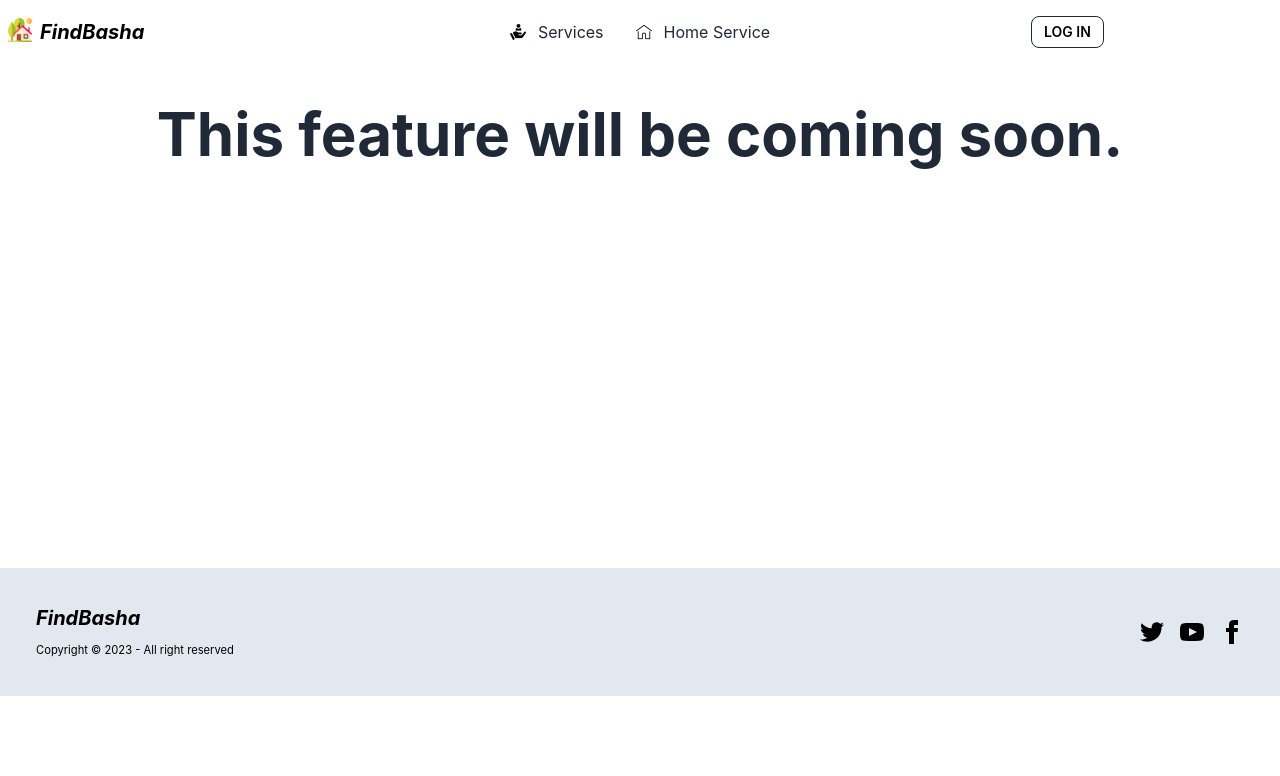
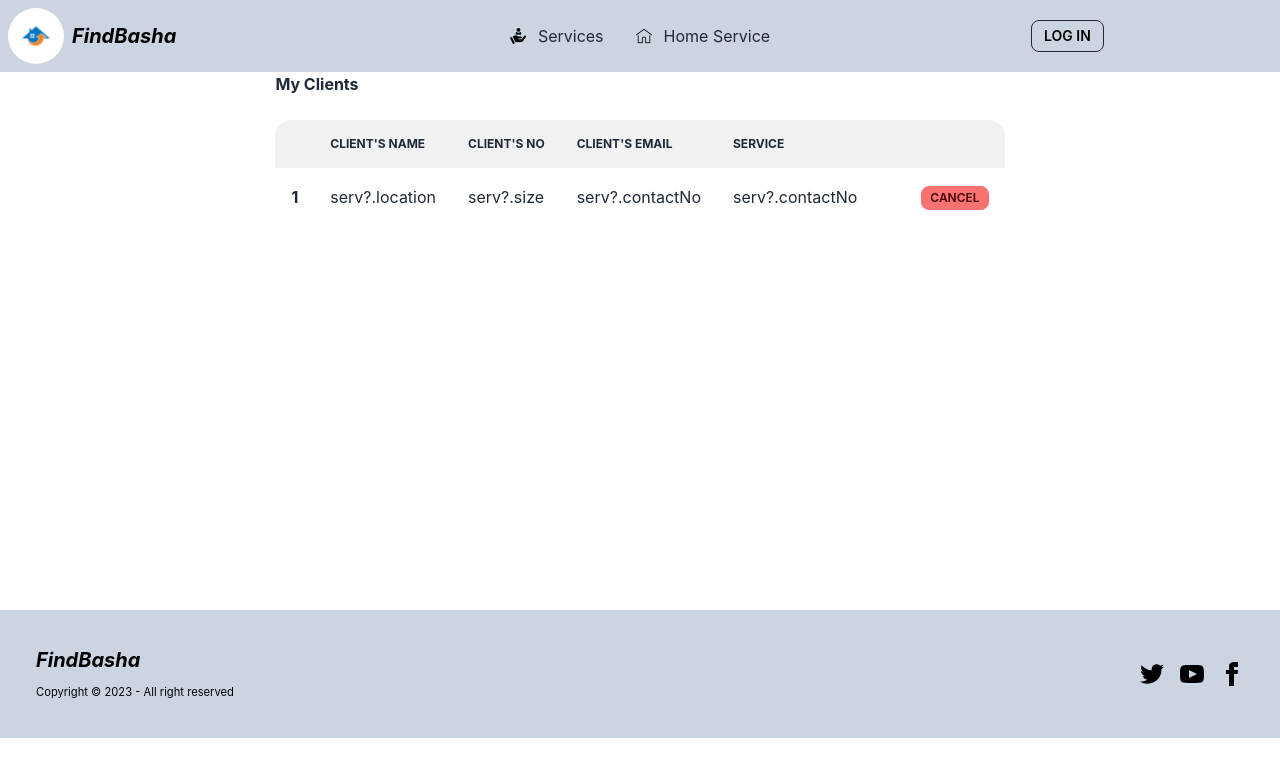
Before and after one commit to 2ndjoy/newBashaVara-main, a React (Create React App) app: page /myclients in a window 1280 px wide. Shown: the top 776 px of the page. Built offline with nearby package versions, Linux system fonts and the light colour scheme; no server answers.

Commit message:
design fixed

```diff
--- a/src/Components/DashBoard/MyClients.js
+++ b/src/Components/DashBoard/MyClients.js
@@ -2,8 +2,43 @@ import React from "react";
 
 const MyClients = () => {
   return (
-    <div className="text-center text-6xl font-bold py-5 my-5">
-      This feature will be coming soon.
+    <div className="flex justify-center">
+      <div className="">
+        <b>My Clients</b>
+        <br />
+        <br />
+        <div className="overflow-x-auto">
+          <table className="table table-zebra">
+            {/* head */}
+            <thead>
+              <tr>
+                <th></th>
+                <th>Client's name</th>
+                <th>Client's no</th>
+                <th>Client's email</th>
+                <th>Service</th>
+                <th></th>
+                <th></th>
+              </tr>
+            </thead>
+            <tbody>
+              {/* row 1 */}
+
+              <tr>
+                <th>1</th>
+                <td>{"serv?.location"}</td>
+                <td>{"serv?.size"}</td>
+                <td>{"serv?.contactNo"}</td>
+                <td>{"serv?.contactNo"}</td>
+                <td></td>
+                <td>
+                  <button className="btn btn-error btn-xs">Cancel</button>
+                </td>
+              </tr>
+            </tbody>
+          </table>
+        </div>
+      </div>
     </div>
   );
 };
--- a/src/Components/FilterBox/FilterBox.js
+++ b/src/Components/FilterBox/FilterBox.js
@@ -114,9 +114,9 @@ function FilterBox() {
         {loading ? (
           <p>Loading....</p>
         ) : dataa.length === 0 ? (
-          <p>
-            No data Available. Please search or See all{" "}
-            <Link to="/services" className="bg-red-400 p-1 rounded-lg">
+          <p className="bg-slate-600 p-2 rounded-lg">
+            No results found! Try again with different parameters or See all{" "}
+            <Link to="/services" className="bg-blue-500 p-1 rounded-lg">
               services
             </Link>
           </p>
--- a/src/Components/Footer/Footer.js
+++ b/src/Components/Footer/Footer.js
@@ -2,7 +2,7 @@ import React from "react";
 
 const Footer = () => {
   return (
-    <footer className="footer items-center p-4 bg-slate-200 text-black mt-96 p-9">
+    <footer className="footer items-center p-4 bg-slate-300 text-black mt-96 p-9">
       <div className="items-center grid">
         <p className="text-xl font-bold">
           <i>FindBasha</i>
--- a/src/Components/Header/Header.js
+++ b/src/Components/Header/Header.js
@@ -7,7 +7,7 @@ import img1Home from "../../icons/home_263115.png";
 import img1Add from "../../icons/add_992651.png";
 import img1Serv from "../../icons/customer_686348.png";
 import img1profile from "../../icons/add_9sdfd92651.png";
-import homeImg from "../../icons/2163350.png";
+import homeImg from "../../icons/images (2).png";
 
 const Header = () => {
   const { user, logOut, loading } = useContext(AuthContext);
@@ -27,7 +27,7 @@ const Header = () => {
   console.log("userss", userses);
 
   return (
-    <div className="navbar bg-base-100">
+    <div className="navbar bg-slate-300	">
       <div className="navbar-start">
         <div className="dropdown">
           <label tabIndex={1} className="btn btn-ghost lg:hidden">
@@ -74,10 +74,13 @@ const Header = () => {
           </ul>
         </div>
         <Link to="/" className="normal-case text-xl font-bold text-black">
-          <i className="flex align-items-center justify-center gap-2">
-            {" "}
-            <img src={homeImg} className="h-6"></img>FindBasha
-          </i>
+          <div className="flex items-center gap-x-2">
+            <img src={homeImg} className="h-14 rounded-full"></img>
+            <i className="flex align-items-center justify-center gap-2">
+              {" "}
+              FindBasha
+            </i>
+          </div>
         </Link>
       </div>
       <div className="navbar-center hidden lg:flex">
--- a/src/Components/Home/HomeBanner.js
+++ b/src/Components/Home/HomeBanner.js
@@ -5,7 +5,7 @@ import img3 from "../imagess/forcarosel/img3.jpeg";
 import img4 from "../imagess/forcarosel/img4.jpg";
 const HomeBanner = () => {
   return (
-    <div className="mt-28">
+    <div className="mt-16">
       <div className="carousel w-full h-3/4">
         <div id="slide1" className="carousel-item relative w-full">
           <img src={img1} className="w-full  h-3/4" />
```
Also changed, not shown: src/icons/images (2).png (added).
